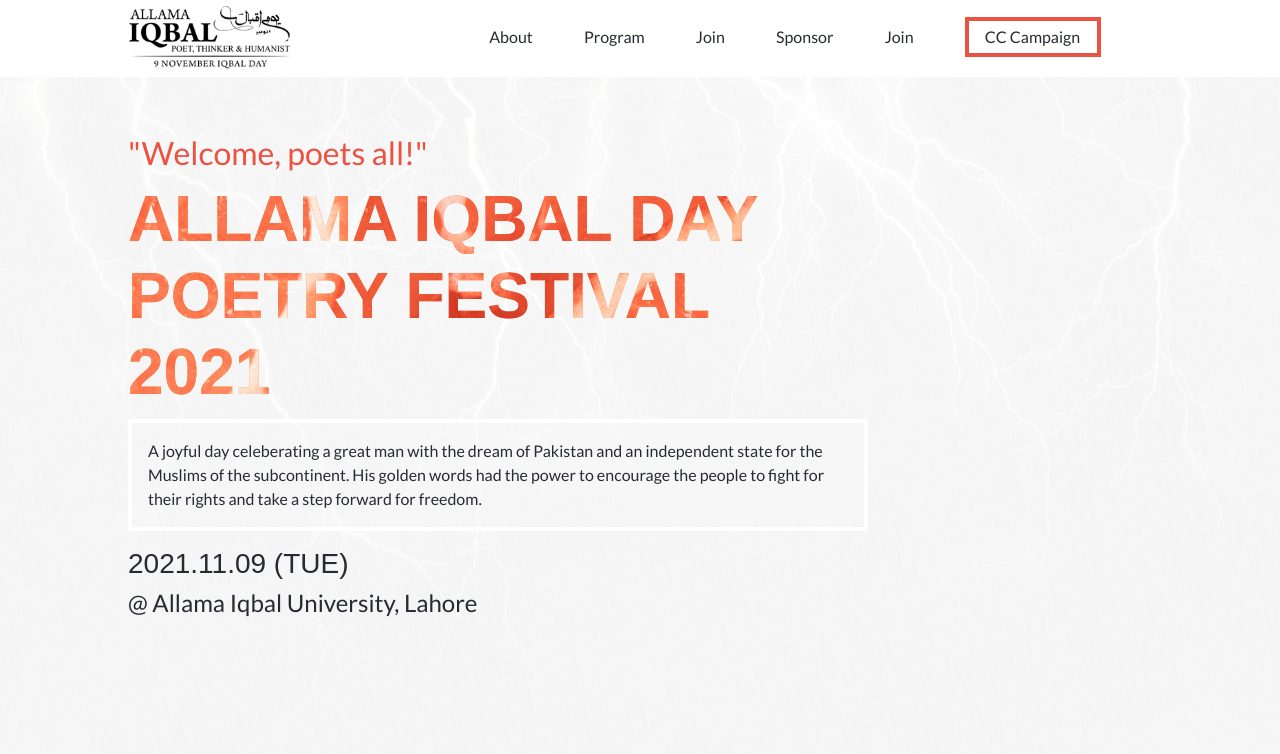
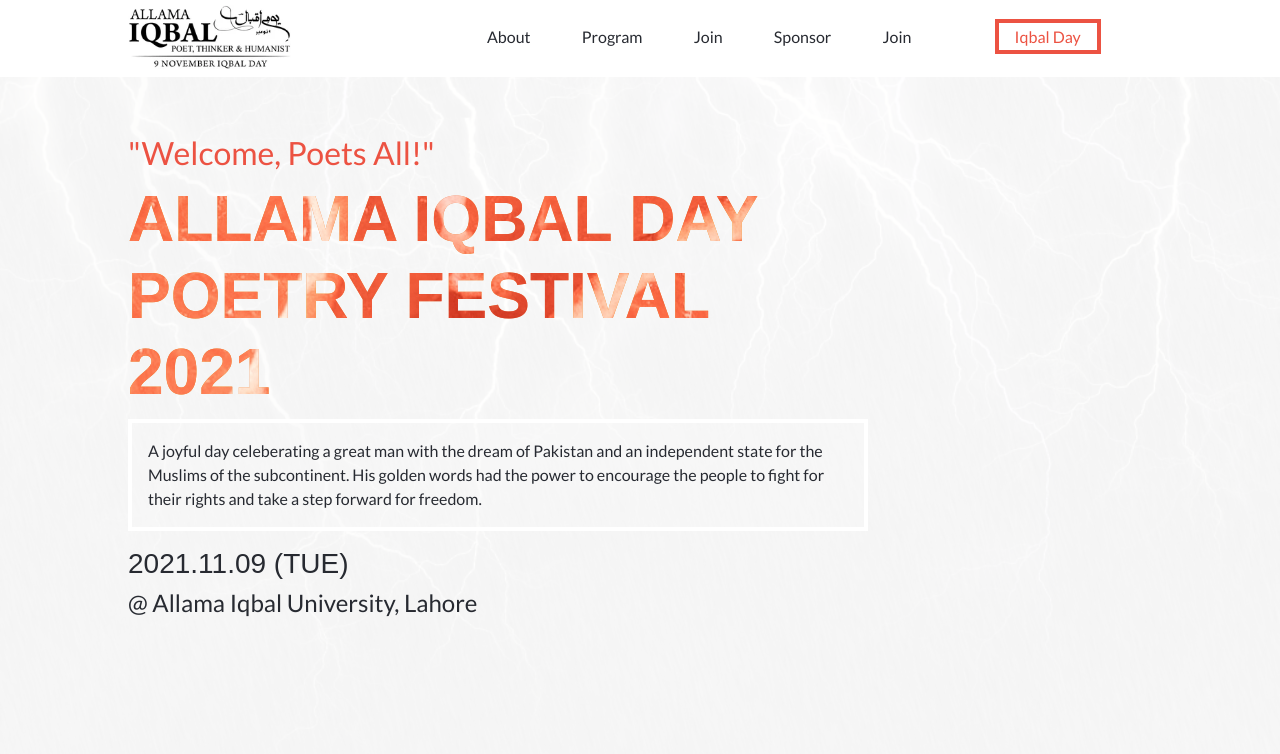
Before and after one commit to qwibbler/Capstone-Portal, a plain HTML site: page index.html in a window 1280 px wide. Shown: the part 46-800 px from the top of the page. Drawn offline with nearby package versions, Linux system fonts and the light colour scheme; a web font is replaced by a local one.

```diff
--- a/index.html
+++ b/index.html
@@ -40,7 +40,7 @@
             <li>Join</li>
             <li>Sponsor</li>
             <li>Join</li>
-            <li><a href="#" class="desktop">CC Campaign</a></li>
+            <li><a href="#">Iqbal Day</a></li>
           </ul>
         </div>
       </div>
@@ -48,7 +48,7 @@
 
     <main>
       <section class="home">
-        <h5>"Welcome, poets all!"</h5>
+        <h5>"Welcome, Poets All!"</h5>
         <h1>ALLAMA IQBAL DAY<br>POETRY FESTIVAL<br>2021</h1>
         <p>A joyful day celeberating a great man with the dream of Pakistan
           and an independent state for the Muslims of the subcontinent.
--- a/styles.css
+++ b/styles.css
@@ -190,6 +190,8 @@
 
   .navbar a {
     padding: 0.25rem 1rem;
+    margin-left: 2rem;
+    color: #ec5242;
     border: 0.25rem solid #ec5242;
     min-width: 136px;
   }
```
